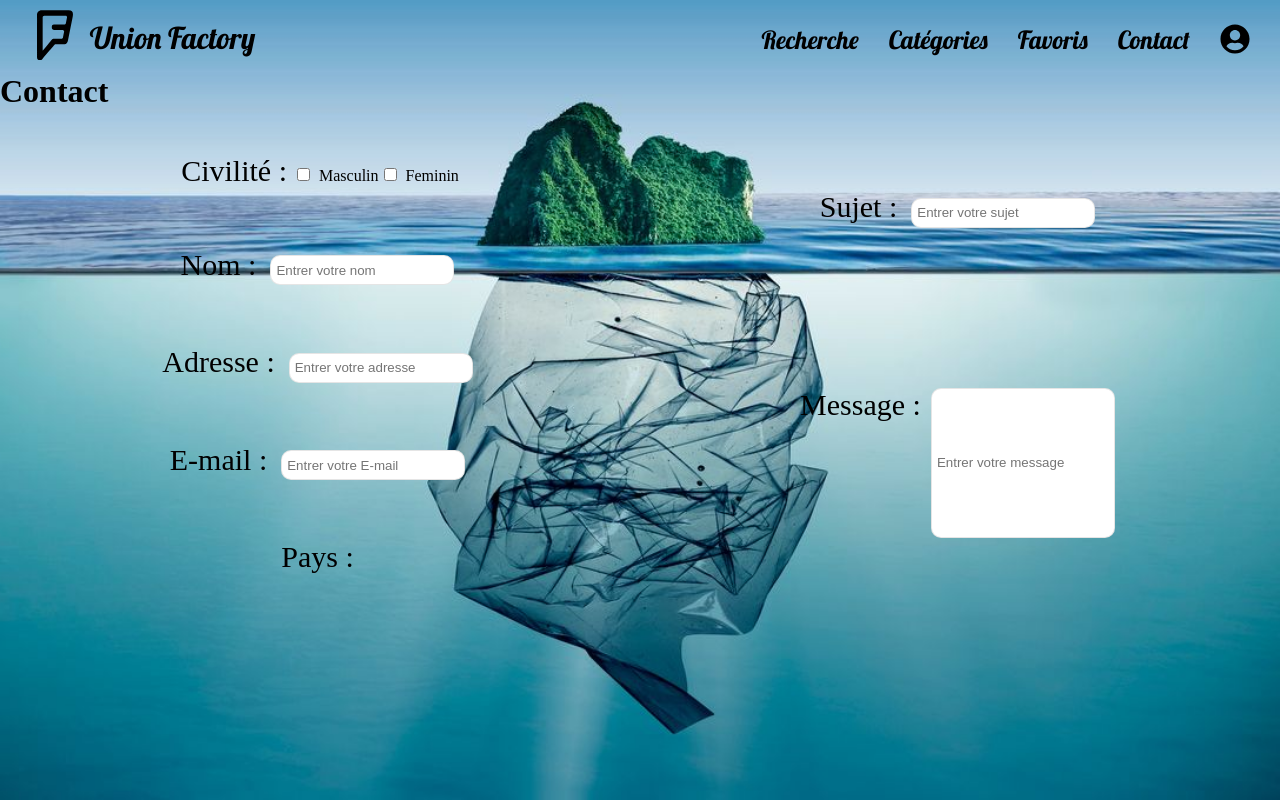
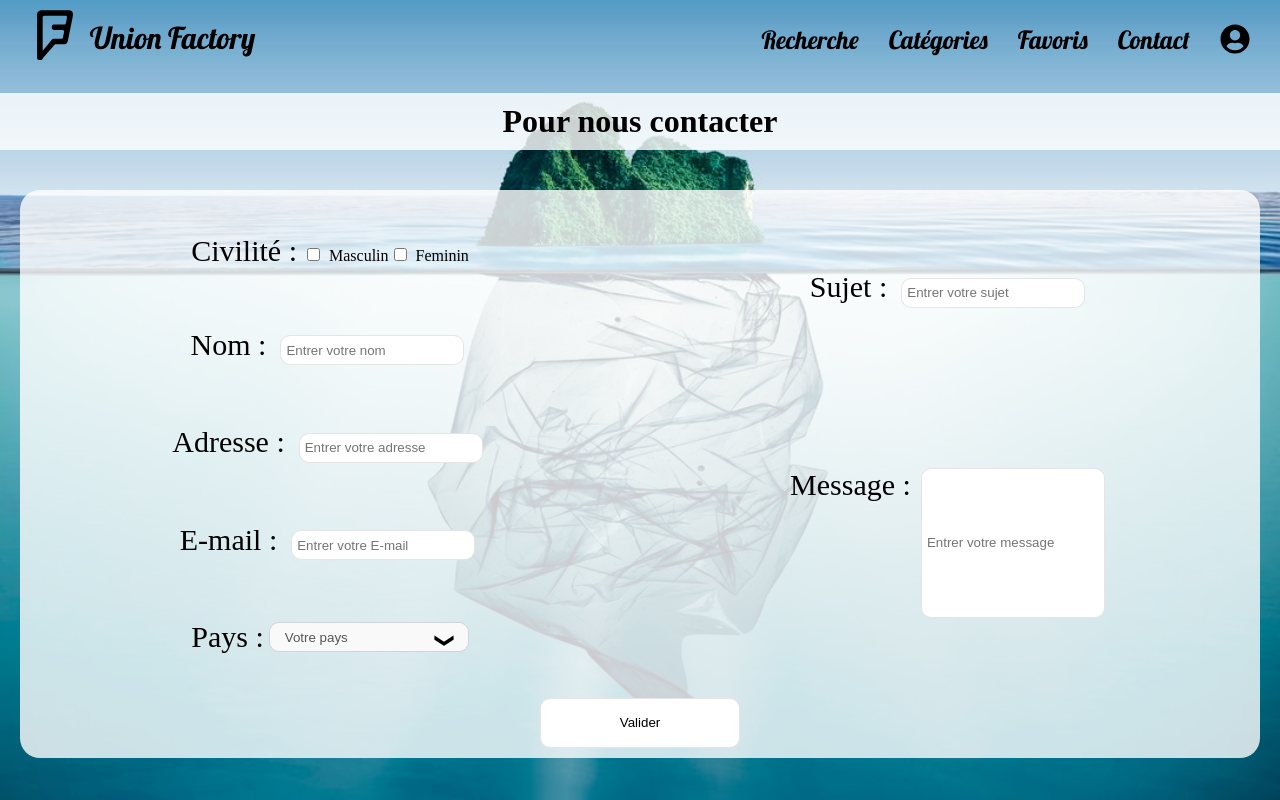
Before and after one commit to TheoLandemaine/Union_Factory, a React (Create React App) app in the folder union_factory/: page /contact in a window 1280 px wide. Built offline with nearby package versions, Linux system fonts and the light colour scheme.

Commit message:
✨ - Add dropDown list and submit button

```diff
--- a/union_factory/src/components/Contact.js
+++ b/union_factory/src/components/Contact.js
@@ -3,8 +3,11 @@ import "../css/contact.css";
 
 const Contact = () => (
     <>
-        <h1>Contact </h1>
+        <div className="h1-contact">
+            <h1>Pour nous contacter </h1>
+        </div>
 
+        <form action="action.html">
             <div className="contact-container">
 
                 <div className="information-container">
@@ -16,13 +19,31 @@ const Contact = () => (
                     <p><span className="titre-contact">Nom :</span> <input type="text" placeholder="Entrer votre nom" required/>   </p>
                     <p><span className="titre-contact">Adresse :</span> <input type="text" placeholder="Entrer votre adresse" required/>    </p>
                     <p><span className="titre-contact">E-mail :</span>  <input type="email" placeholder="Entrer votre E-mail" required/>    </p>
-                <p><span className="titre-contact">Pays :</span>        </p>
+
+                    <div className="dropdown-list" >
+                        <p><span className="titre-contact">Pays :</span>   </p>
+
+                        <div className="bloc">
+                            <div className="select">
+                                <select id="country" name="country">
+                                    <option value="unselected">Votre pays</option>
+                                    <option value="allemange">Allemange</option>
+                                    <option value="angleterre">Angleterre</option>
+                                    <option value="espagne">Espagne</option>
+                                    <option value="france">France</option>
+                                </select>
+                            </div>
+                        </div>
+                    </div>
+
                 </div>
                 <div className="msg-container">
                     <p><span className="titre-contact sujet">Sujet :</span> <input type="text" placeholder="Entrer votre sujet" required/> </p>
                     <p className="msg-message"><span className="titre-contact">Message :</span> <input type="text" placeholder="Entrer votre message" id="msg-message" required/> </p>
                 </div>
             </div>
+            <input type="submit" value="Valider"/>
+        </form>
     </>
 )
 
```
Lines whose indentation alone changed are shown as unchanged.
